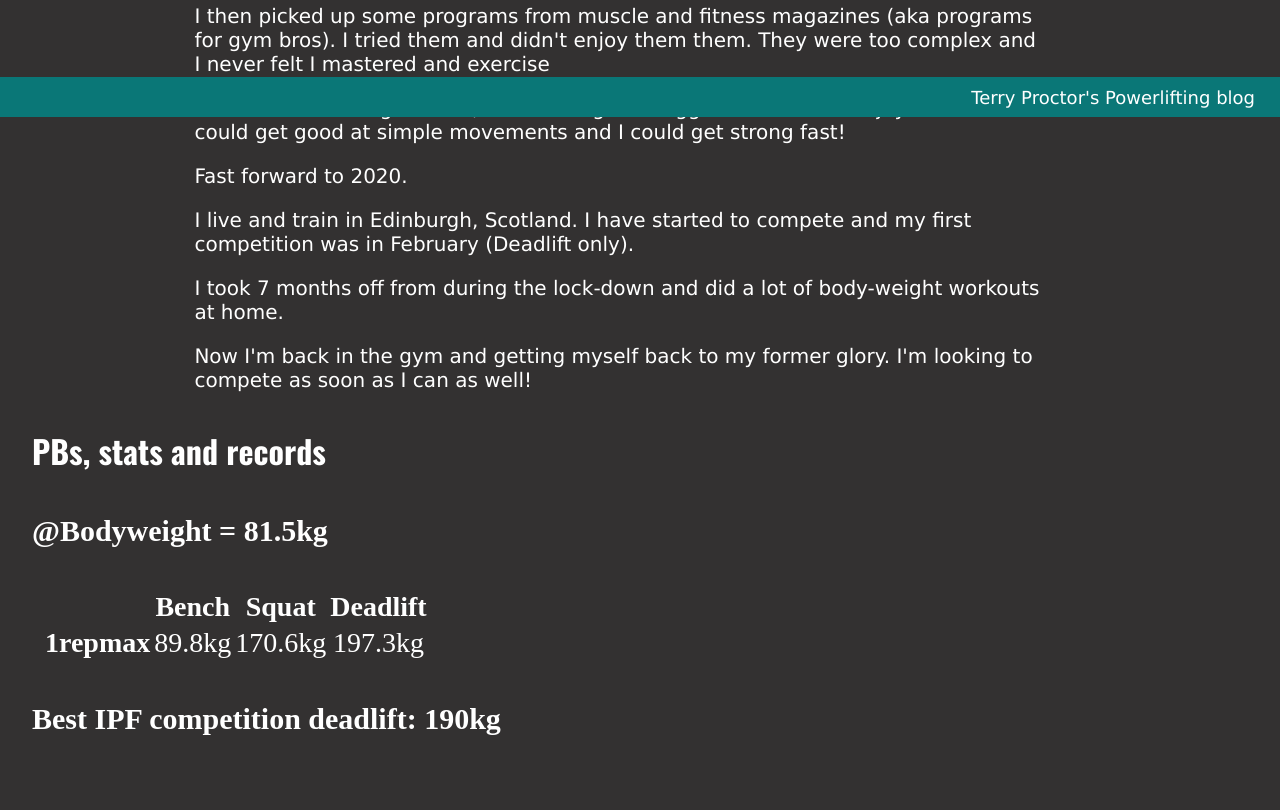
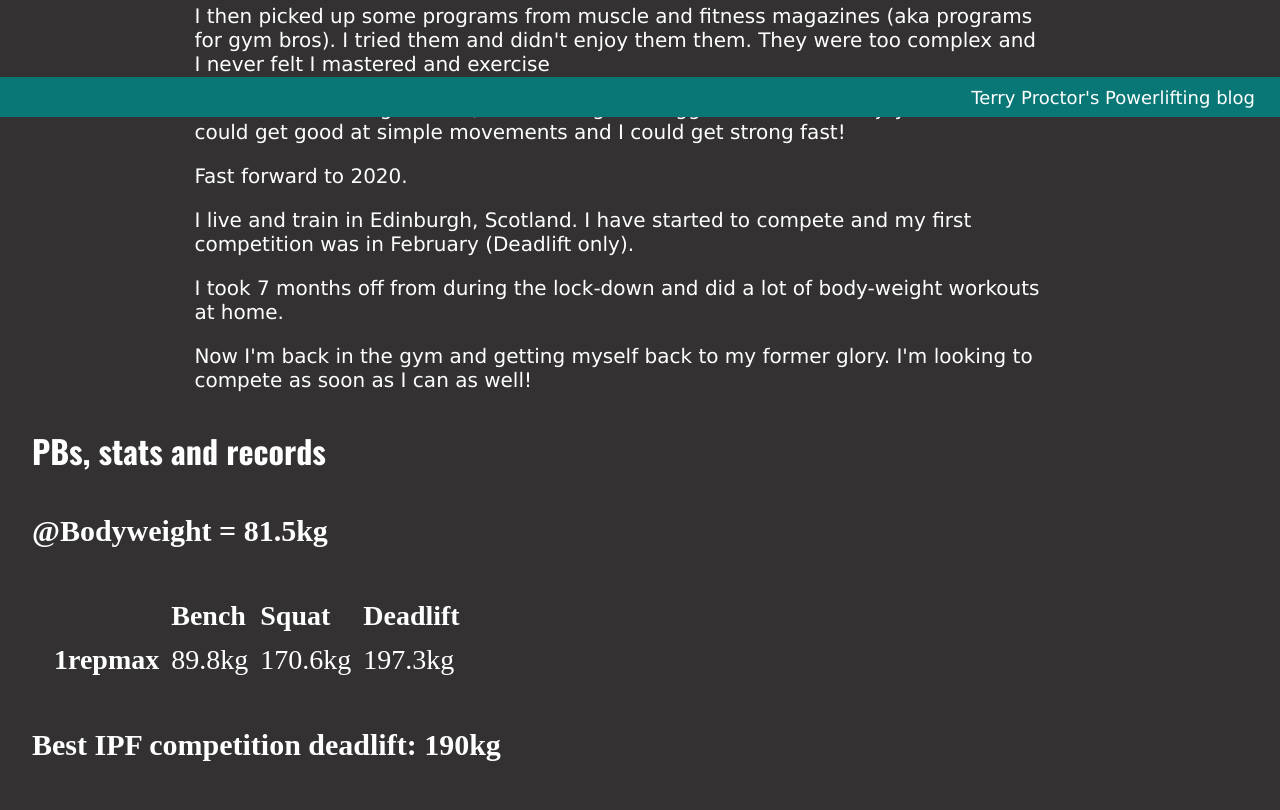
Before and after one commit to terryproctor/powerliftingblog, a plain HTML site: page about.html in a window 1280 px wide. Shown: the part 683-1493 px from the top of the page. Drawn offline with nearby package versions, Linux system fonts and the light colour scheme.

Commit message:
padding table

```diff
--- a/stylesheet.css
+++ b/stylesheet.css
@@ -203,4 +203,11 @@ table {
     width: 40%;
     margin: 6px 10px;
     text-align: center;
+    padding: 5px;
 }
+
+table th, td{
+    margin-right: 3px;
+    text-align: left;
+    padding: 5px;
+}
```
